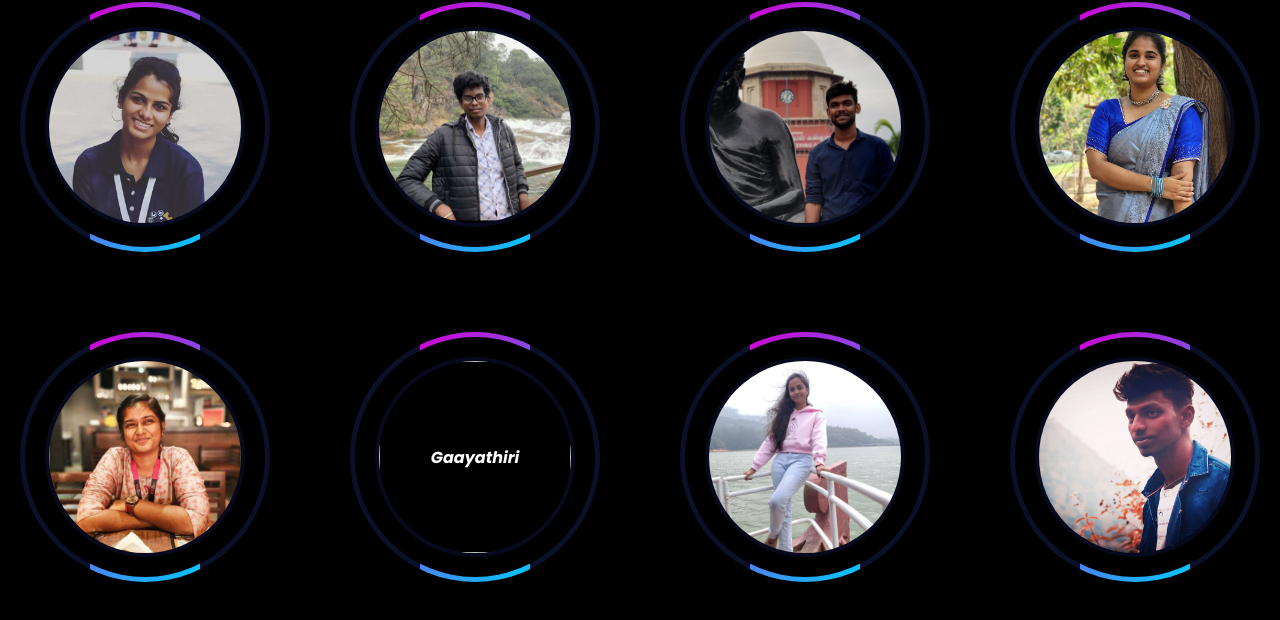
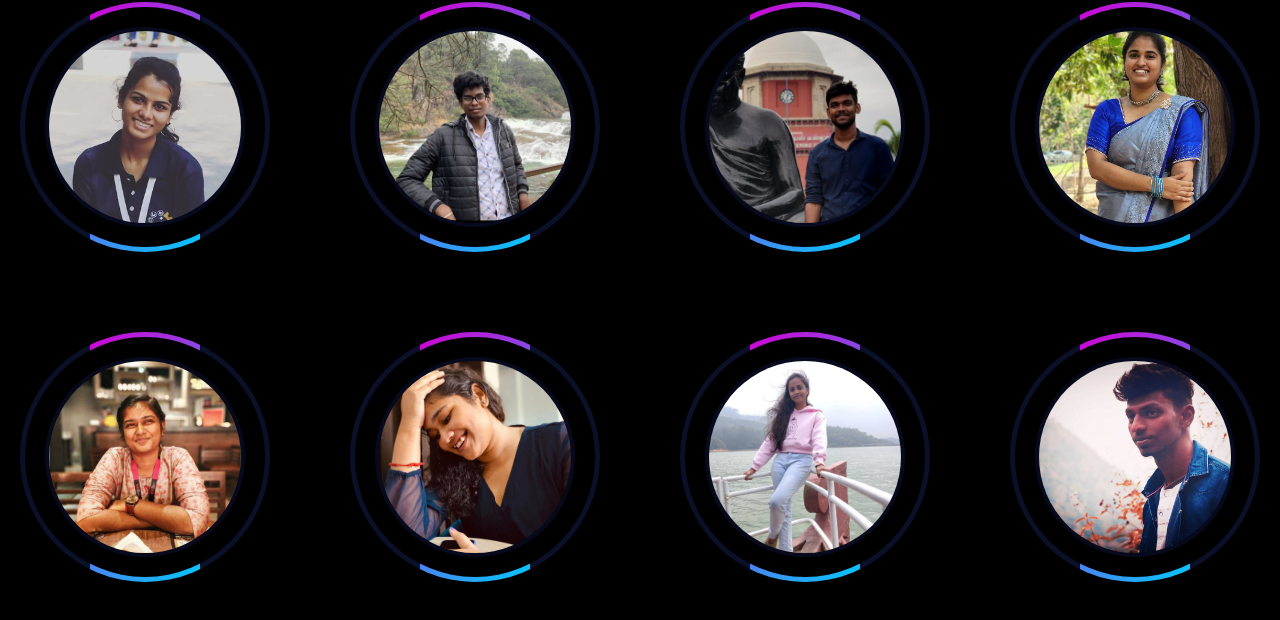
Before and after one commit to Sapthahills/Members-animation, a plain HTML site: page index.html in a window 1280 px wide. Shown: the part 98-718 px from the top of the page. Drawn offline with Linux system fonts and the light colour scheme; the site is published under a folder, as on GitHub Pages, so addresses that start at the root find nothing.

Commit message:
Update index.html

```diff
--- a/index.html
+++ b/index.html
@@ -48,7 +48,7 @@
         </div>
         <div class="box box6">
             <div class="content">
-                <img src="/images/gaayaa.jpg" alt="" >
+                <img src="images/gaayaa.jpg" alt="" >
                 <h2><a href="https://www.instagram.com/gaayathri_._/" target="_blank">gaayathiri</a></h2>
             </div>
         </div>
```
